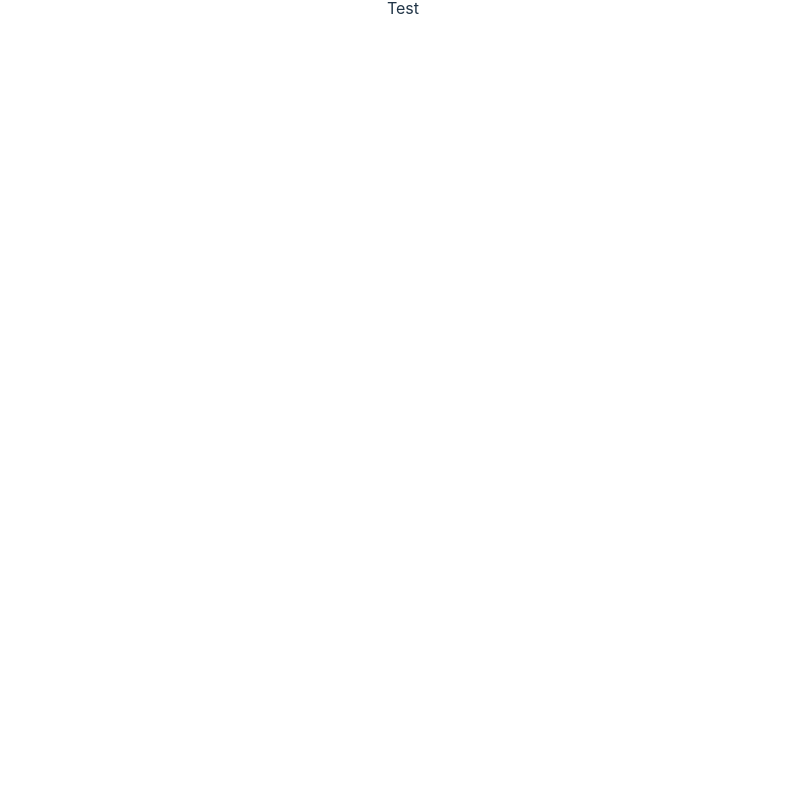
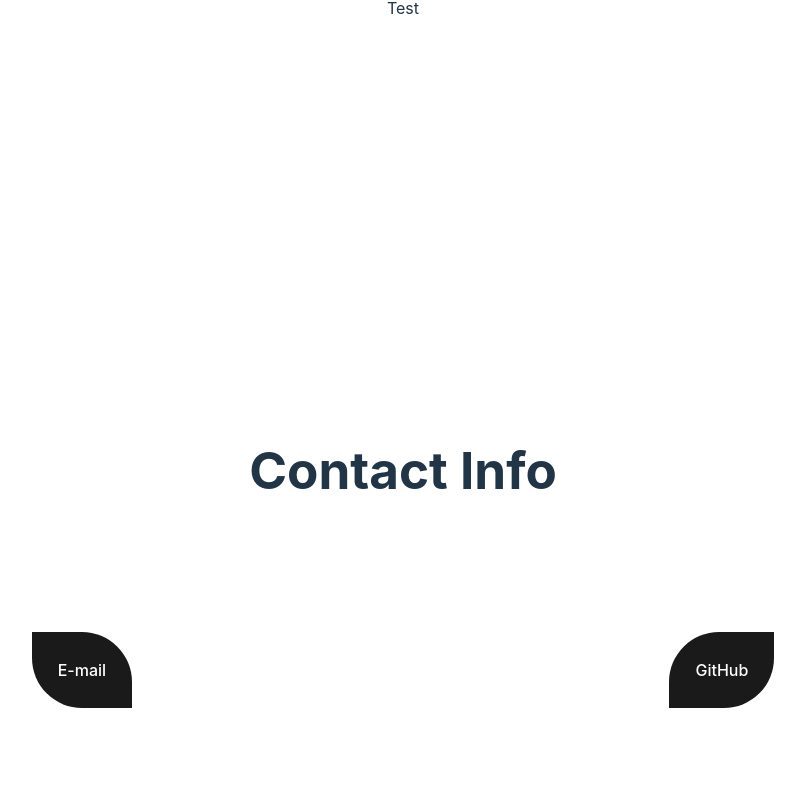
Before and after one commit to MostafaSaad1987/Developer-Portfolio, a React (Vite) app in the folder portfolio/: page / in a window 1280 px wide. Shown: the part 1992-2792 px from the top of the page, without its empty margins (237-1042 px from the left). Built offline with nearby package versions, Linux system fonts and the light colour scheme; the HTML template or start-up script is replaced by a standard one.

Commit message:
Contact Section Done

```diff
--- a/portfolio/src/App.css
+++ b/portfolio/src/App.css
@@ -17,8 +17,7 @@
 
 header,
 .skills-container,
-.projects,
-.contact {
+.projects {
   position: relative;
   display: flex;
   flex-direction: column;
@@ -58,6 +57,10 @@ header>h2 {
   display: flex;
   align-items: center;
   justify-content: space-around;
+
+  animation-name: growToFrame;
+  animation-duration: 1s;
+  animation-iteration-count: 1;
 }
 
 .skills {
@@ -110,6 +113,43 @@ header>h2 {
   grid-column: 1 / -1;
 }
 
+.contact {
+  position: relative;
+  display: flex;
+  flex-direction: column;
+  justify-content: center;
+  align-items: center;
+  height: 50vh;
+  margin: 0;
+}
+
+.contact-info {
+  height: 75%;
+  width: 100vw;
+  display: flex;
+  justify-content: space-around;
+  align-items: center;
+}
+
+.contact-info>a {
+  border-radius: 10%;
+  padding: 25px;
+}
+
+.contact-info>:first-child {
+  border-radius: 0 50px;
+  border-top-left-radius: 0;
+}
+
+.contact-info>:last-child {
+  border-radius: 50px 0;
+  border-top-right-radius: 0;
+}
+
+.contact-info>a:hover {
+  scale: 125%;
+}
+
 @media screen and (max-width: 600px) {
   .skill-name {
     font-size: 1rem;
@@ -120,9 +160,15 @@ header>h2 {
   .skill {
     padding: 0;
   }
+}
 
-  .move {
-    display: none;
+@keyframes growToFrame {
+  0% {
+    transform: scale(0, .025);
+  }
+
+  50% {
+    transform: scale(1, .025);
   }
 }
 
--- a/portfolio/src/App.jsx
+++ b/portfolio/src/App.jsx
@@ -14,13 +14,13 @@ const App = () => {
     const homeRef = useRef(null);
 
     return (
-        <div>
+        <>
             <Header ref={homeRef} />
             <Skills ref={skillsRef} />
             <Projects ref={projectsRef} />
             <Contact ref={contactRef} />
             <Nav skillsRef={skillsRef} projectsRef={projectsRef} contactRef={contactRef} homeRef={homeRef} />
-        </div>
+        </>
     );
 };
 
--- a/portfolio/src/components/contact.jsx
+++ b/portfolio/src/components/contact.jsx
@@ -3,7 +3,13 @@ import React from "react";
 const Contact = React.forwardRef((props, ref) => {
     return (
         <div className="contact" ref={ref}>
-            Test
+            <h1>
+                Contact Info
+            </h1>
+            <div className="contact-info">
+                <a href="mailto:MostafaWael1987@gmail.com">E-mail</a>
+                <a href="https://github.com/MostafaSaad1987">GitHub</a>
+            </div>
         </div>
     );
 });
--- a/portfolio/src/components/skills.jsx
+++ b/portfolio/src/components/skills.jsx
@@ -89,8 +89,8 @@ const skills = [
 ];
 const Skills = React.forwardRef((props, ref) => {
     return (
-        <div className="skills-container">
-            <div className="skills" ref={ref}>
+        <div className="skills-container" ref={ref}>
+            <div className="skills">
                 <h2 className="skills-sub">Skills</h2>
                 {skills.map((d) => (<Skill key={d.name} name={d.name} icon={d.icon} />))}
             </div>
--- a/portfolio/src/index.css
+++ b/portfolio/src/index.css
@@ -24,7 +24,6 @@ body {
 h1 {
   font-size: 3.2em;
   line-height: 1.1;
-  height: 100vh;
 }
 
 h1,
@@ -44,6 +43,10 @@ a {
 
 button {
   transition: border-color 0.25s;
+}
+
+a {
+  text-decoration: none;
 }
 
 a:hover {
```
